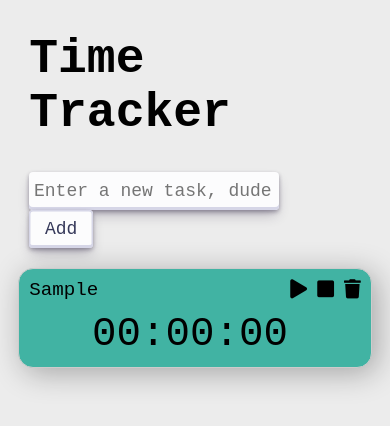
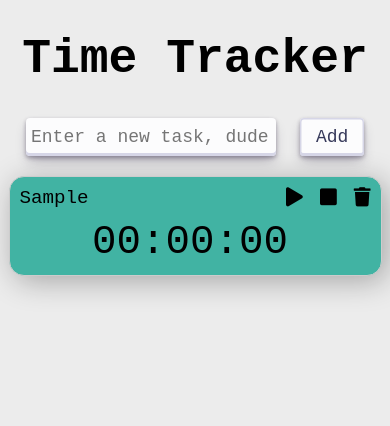
Before and after one commit to ldolohov/time-tracker, a website with bundled scripts: page index.html in a window 390 px wide. Both pictures are taken after typing "Sample" into the empty fields and a click on the button "Add". Built offline with nearby package versions, Linux system fonts and the light colour scheme.

Commit message:
update css to fit mobile devices

```diff
--- a/styles.css
+++ b/styles.css
@@ -66,7 +66,6 @@ body {
 .task-controls {
     display: flex;
     justify-content: space-around;
-    transition: transform 0.3s ease;
 }
 .task-controls i {
     margin-left: 10px;
@@ -180,3 +179,27 @@ input {
         height: auto; /* Make height auto */
     }
 }
+
+@media (max-width: 390px) {
+    body {
+        font-size: 1.5em; /* Reduce font size */
+    }
+
+    .container {
+        width: 100%; /* Increase container width */
+    }
+
+    #task-list {
+        width: 100%; /* Increase task list width */
+    }
+
+    .task-card {
+        width: 90%; /* Increase task card width */
+        height: auto; /* Make height auto */
+    }
+
+    .task-controls i {
+        margin-left: 17px;
+        cursor: pointer;
+    }
+}
```
